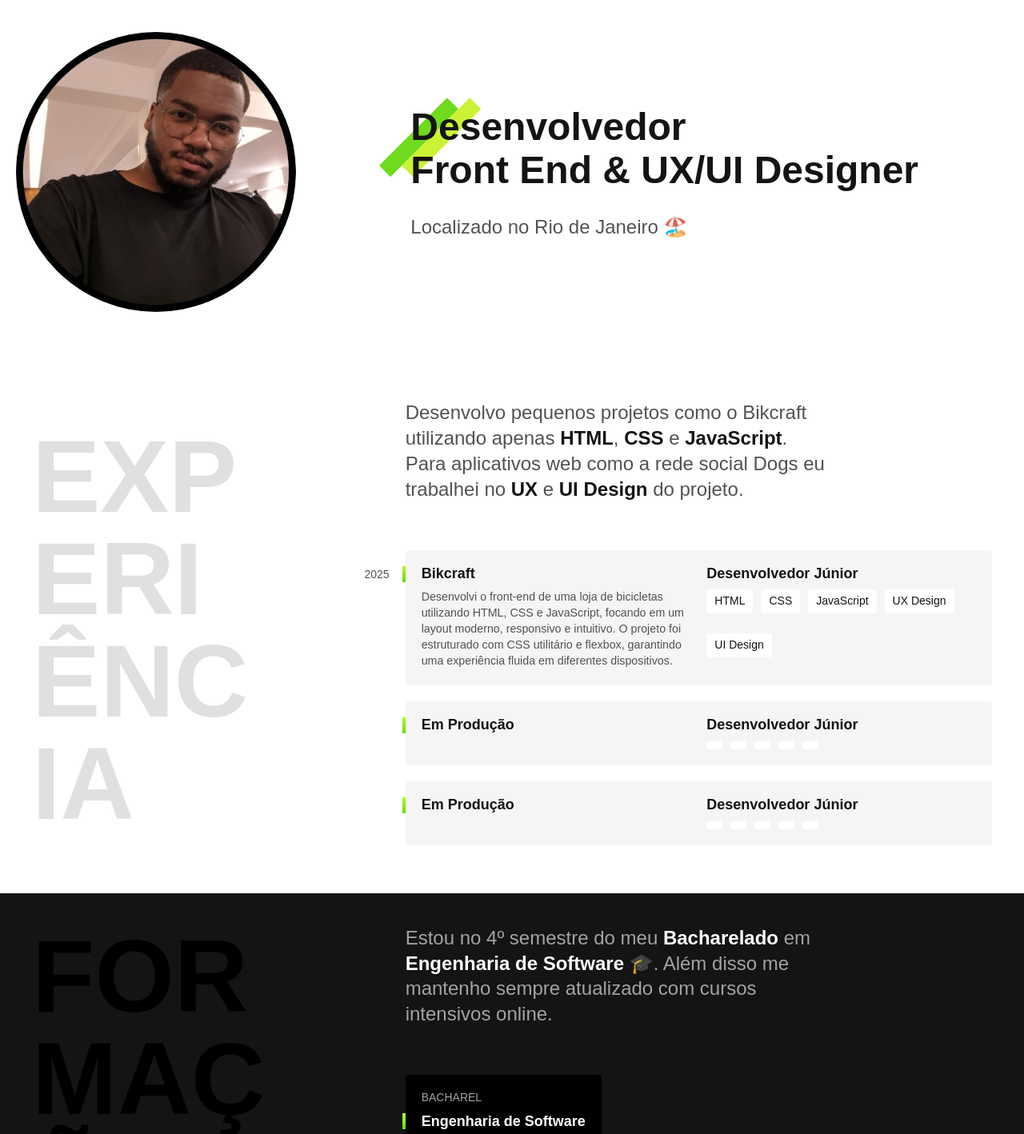
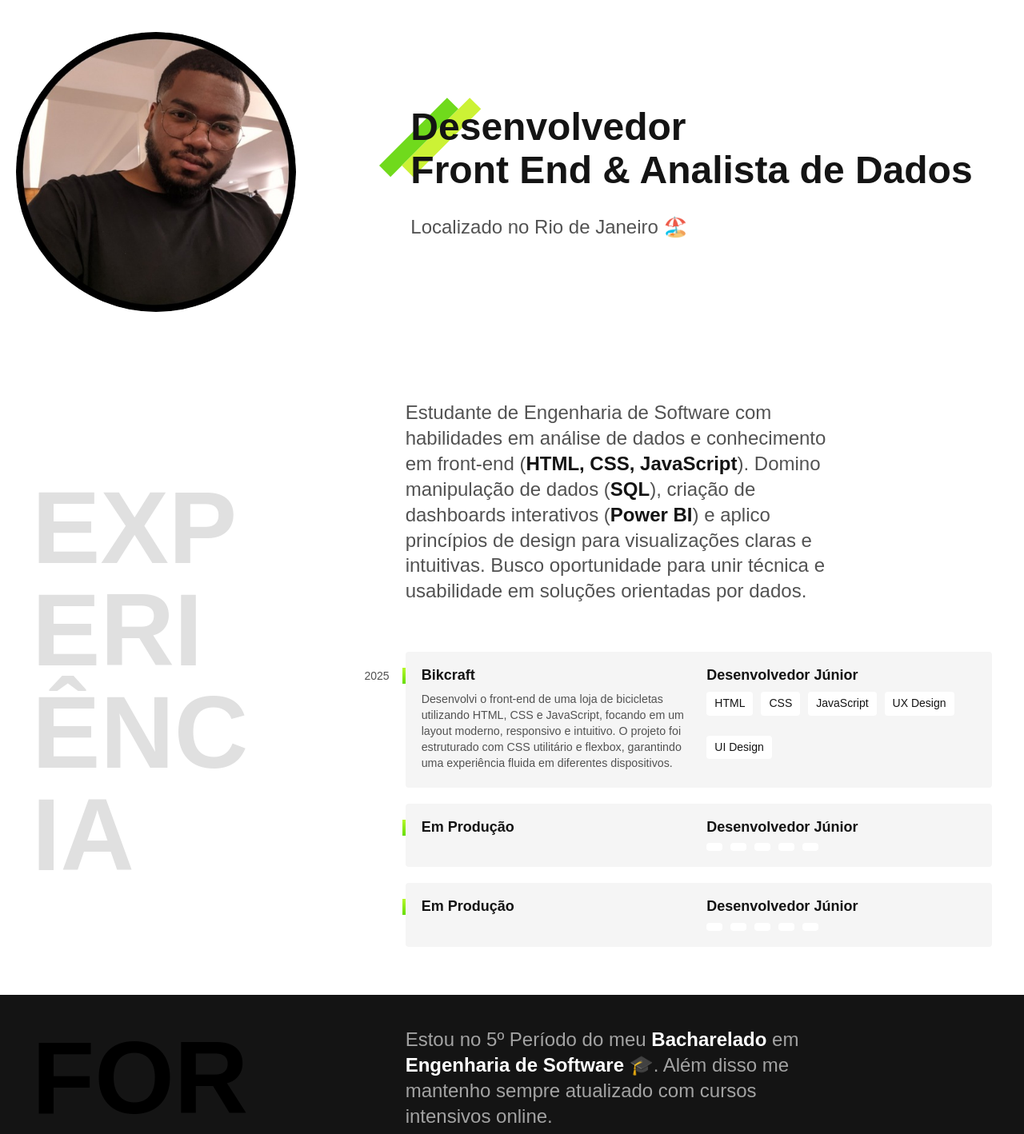
Before and after one commit to ConceicaoGabriel/GabrielConceicao, a plain HTML site: page index.html in a window 1280 px wide. Shown: the part 160-1578 px from the top of the page at 80% size. Drawn offline with Linux system fonts and the light colour scheme.

Commit message:
atualizacao

```diff
--- a/index.html
+++ b/index.html
@@ -6,8 +6,8 @@
   <link rel="stylesheet" href="./Css/style.min.css">
   <link rel="stylesheet" href="./Css/global.css">
   <link rel="stylesheet" href="./Css/experiencia.css">
-  <meta name="description" content="Desenvolvedor Front End e UX/UI Designer Localizado no Rio de Janeiro">
-  <title>Gabriel Conceição Desenvolvedor e Designer</title>
+  <meta name="description" content="Desenvolvedor Front End e Analista de Dados Localizado no Rio de Janeiro">
+  <title>Gabriel Conceição Desenvolvedor e Analista</title>
 </head>
 
 <body>
@@ -30,7 +30,7 @@
   </div>
 
   <div>
-    <h1>Desenvolvedor<br>Front End & UX/UI Designer</h1>
+    <h1>Desenvolvedor<br>Front End & Analista de Dados</h1>
     <p>Localizado no Rio de Janeiro 🏖️</p>
   </div>
 
@@ -39,7 +39,7 @@
 <section class="experiencia" id="experiencia" aria-label="Experiência">
   <h2 class="subtitulo">Experiência</h2>
   <div>
-    <p class="experiencia-texto">Desenvolvo pequenos projetos como o Bikcraft utilizando apenas <strong>HTML</strong>, <strong>CSS</strong> e <strong>JavaScript</strong>. Para aplicativos web como a rede social Dogs eu trabalhei no <strong>UX</strong> e <strong>UI Design</strong> do projeto.</p>
+    <p class="experiencia-texto">Estudante de Engenharia de Software com habilidades em análise de dados e conhecimento em front-end (<strong>HTML, CSS, JavaScript</strong>). Domino manipulação de dados (<strong>SQL</strong>), criação de dashboards interativos (<strong>Power BI</strong>) e aplico princípios de design para visualizações claras e intuitivas. Busco oportunidade para unir técnica e usabilidade em soluções orientadas por dados.</p>
 
     <div class="projeto">
       <span class="projeto-ano">2025</span>
@@ -91,7 +91,7 @@
       <h2 class="subtitulo">Formação</h2>
 
       <div>
-        <p class="formacao-texto">Estou no 4º semestre do meu <strong>Bacharelado</strong> em <strong>Engenharia de Software</strong> 🎓. Além disso me mantenho sempre atualizado com cursos intensivos online.</p>
+        <p class="formacao-texto">Estou no 5º Período do meu <strong>Bacharelado</strong> em <strong>Engenharia de Software</strong> 🎓. Além disso me mantenho sempre atualizado com cursos intensivos online.</p>
 
         <ul class="faculdade-lista">
           <li class="faculdade">
```
